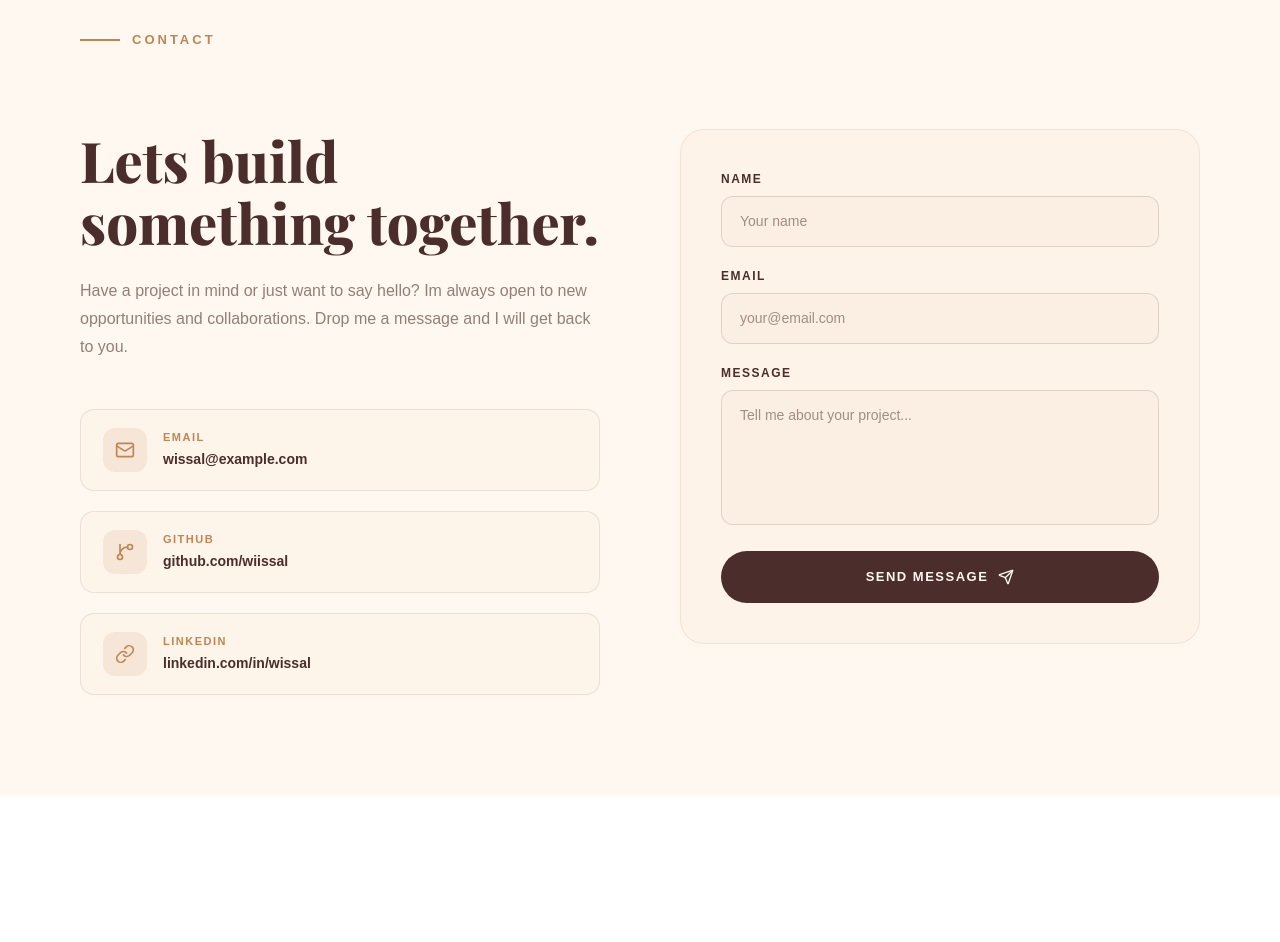
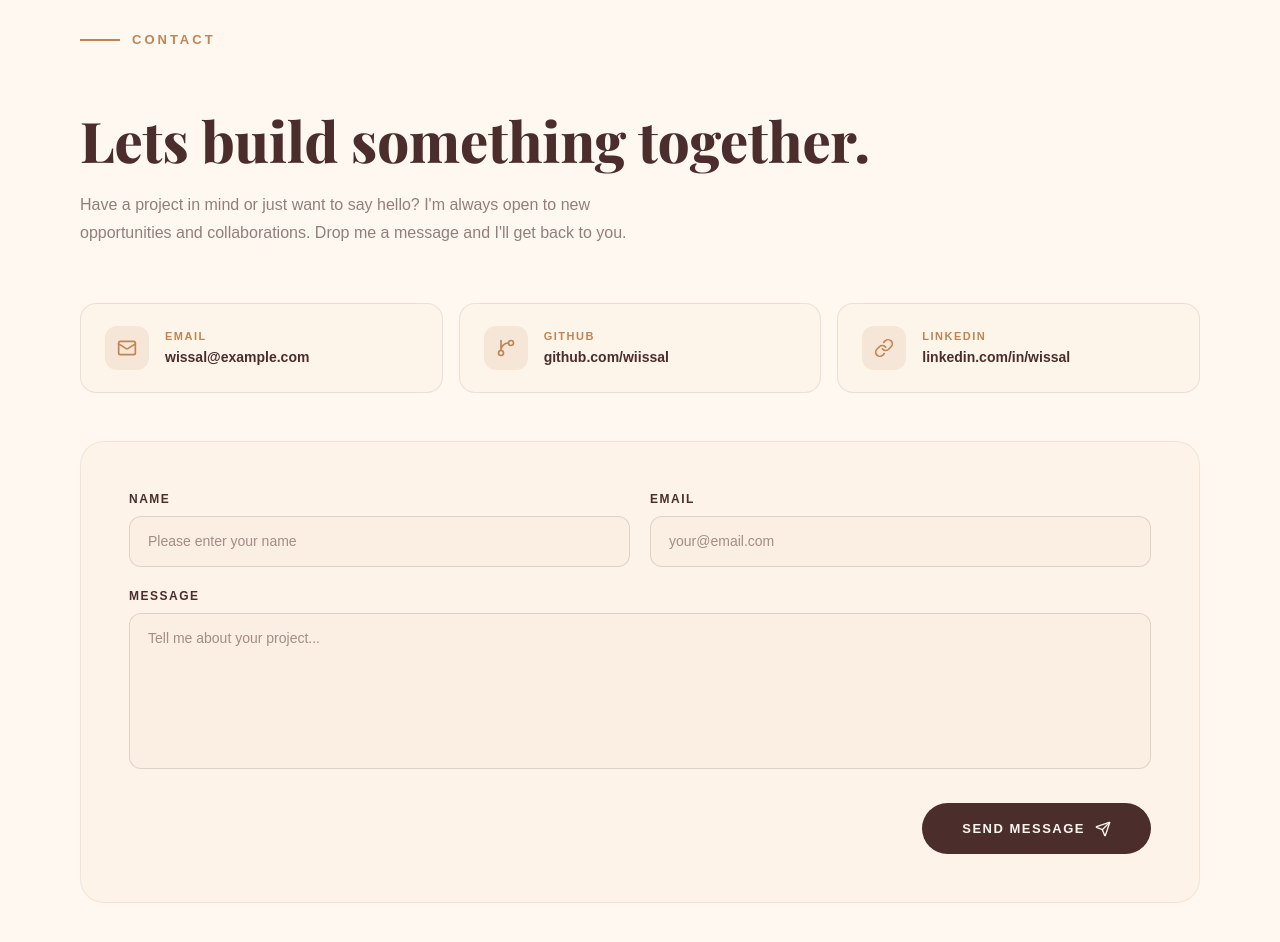
Before and after one commit to wiissal/wiissal-portfolio, a Next.js app: page / in a window 1280 px wide. Shown: the part 6260-7202 px from the top of the page. Before the commit the page ends 7055 px from the top, so only its background shows below. Built offline with nearby package versions, Linux system fonts and the light colour scheme.

Commit message:
feat: redesign layout with side by side cards and full width form

```diff
--- a/src/app/components/Contact.jsx
+++ b/src/app/components/Contact.jsx
@@ -65,34 +65,34 @@ export default function Contact() {
       <div style={{ maxWidth: 1200, margin: "0 auto", padding: "0 40px" }}>
 
         {/* Section label */}
-        <div style={{ display: "flex", alignItems: "center", gap: 12, marginBottom: 80 }}>
+        <div style={{ display: "flex", alignItems: "center", gap: 12, marginBottom: 60 }}>
           <div style={{ width: 40, height: 2, backgroundColor: "#c08552" }} />
           <span style={{ fontSize: 13, fontWeight: 600, letterSpacing: 3, textTransform: "uppercase", color: "#c08552", fontFamily: "sans-serif" }}>
             Contact
           </span>
         </div>
 
-        <div style={{ display: "grid", gridTemplateColumns: "1fr 1fr", gap: 80, alignItems: "start" }}>
-
-          {/* Left */}
-          <div ref={leftRef}>
-            <h2 style={{ fontSize: "clamp(36px, 5vw, 56px)", fontWeight: 800, color: "#4b2e2b", fontFamily: "var(--font-playfair)", margin: "0 0 24px", lineHeight: 1.1 }}>
+        {/* Heading */}
+        <div ref={leftRef} style={{ marginBottom: 56 }}>
+          <h2 style={{ fontSize: "clamp(36px, 5vw, 56px)", fontWeight: 800, color: "#4b2e2b", fontFamily: "var(--font-playfair)", margin: "0 0 20px", lineHeight: 1.1 }}>
             Lets build something together.
           </h2>
-            <p style={{ fontSize: 16, color: "rgba(75,46,43,0.6)", fontFamily: "sans-serif", lineHeight: 1.75, marginBottom: 48 }}>
-              Have a project in mind or just want to say hello? Im always open to new opportunities and collaborations. Drop me a message and I will get back to you.
+          <p style={{ fontSize: 16, color: "rgba(75,46,43,0.6)", fontFamily: "sans-serif", lineHeight: 1.75, maxWidth: 600, margin: 0 }}>
+            Have a project in mind or just want to say hello? I'm always open to new opportunities and collaborations. Drop me a message and I'll get back to you.
           </p>
+        </div>
 
-            <div style={{ display: "flex", flexDirection: "column", gap: 20 }}>
+        {/* Contact cards side by side */}
+        <div ref={rightRef} style={{ display: "grid", gridTemplateColumns: "repeat(3, 1fr)", gap: 16, marginBottom: 48 }}>
           {contacts.map((c, i) => (
             <a
               key={i}
               href={c.href}
               target="_blank"
               rel="noopener noreferrer"
-                  onMouseEnter={(e) => { e.currentTarget.style.borderColor = "rgba(192,133,82,0.5)"; e.currentTarget.style.backgroundColor = "rgba(192,133,82,0.08)"; e.currentTarget.style.transform = "translateX(6px)"; }}
-                  onMouseLeave={(e) => { e.currentTarget.style.borderColor = "rgba(75,46,43,0.1)"; e.currentTarget.style.backgroundColor = "rgba(192,133,82,0.03)"; e.currentTarget.style.transform = "translateX(0)"; }}
-                  style={{ display: "flex", alignItems: "center", gap: 16, padding: "18px 22px", borderRadius: 14, border: "1px solid rgba(75,46,43,0.1)", backgroundColor: "rgba(192,133,82,0.03)", textDecoration: "none", transition: "all 0.3s ease" }}>
+              onMouseEnter={(e) => { e.currentTarget.style.borderColor = "rgba(192,133,82,0.5)"; e.currentTarget.style.backgroundColor = "rgba(192,133,82,0.08)"; e.currentTarget.style.transform = "translateY(-4px)"; }}
+              onMouseLeave={(e) => { e.currentTarget.style.borderColor = "rgba(75,46,43,0.1)"; e.currentTarget.style.backgroundColor = "rgba(192,133,82,0.03)"; e.currentTarget.style.transform = "translateY(0)"; }}
+              style={{ display: "flex", alignItems: "center", gap: 16, padding: "22px 24px", borderRadius: 16, border: "1px solid rgba(75,46,43,0.1)", backgroundColor: "rgba(192,133,82,0.03)", textDecoration: "none", transition: "all 0.3s ease" }}>
               <div style={{ width: 44, height: 44, borderRadius: 12, backgroundColor: "rgba(192,133,82,0.12)", display: "flex", alignItems: "center", justifyContent: "center", flexShrink: 0 }}>
                 <c.icon size={20} color="#c08552" strokeWidth={2} />
               </div>
@@ -103,10 +103,9 @@ export default function Contact() {
             </a>
           ))}
         </div>
-          </div>
 
-          {/* Right — Form */}
-          <div ref={rightRef} style={{ backgroundColor: "rgba(192,133,82,0.04)", borderRadius: 24, border: "1px solid rgba(192,133,82,0.15)", padding: "40px" }}>
+        {/* Full width form */}
+        <div style={{ backgroundColor: "rgba(192,133,82,0.04)", borderRadius: 24, border: "1px solid rgba(192,133,82,0.15)", padding: "48px" }}>
           {sent ? (
             <div style={{ textAlign: "center", padding: "40px 0" }}>
               <div style={{ width: 64, height: 64, borderRadius: "50%", backgroundColor: "rgba(192,133,82,0.15)", display: "flex", alignItems: "center", justifyContent: "center", margin: "0 auto 20px" }}>
@@ -115,19 +114,20 @@ export default function Contact() {
                 </svg>
               </div>
               <h3 style={{ fontSize: 22, fontWeight: 800, color: "#4b2e2b", fontFamily: "var(--font-playfair)", marginBottom: 10 }}>Message sent!</h3>
-                <p style={{ fontSize: 14, color: "rgba(75,46,43,0.6)", fontFamily: "sans-serif" }}>I will get back to you as soon as possible.</p>
+              <p style={{ fontSize: 14, color: "rgba(75,46,43,0.6)", fontFamily: "sans-serif" }}>I'll get back to you as soon as possible.</p>
               <button onClick={() => setSent(false)} style={{ marginTop: 24, padding: "10px 24px", borderRadius: 50, border: "2px solid #4b2e2b", backgroundColor: "transparent", color: "#4b2e2b", fontSize: 12, fontWeight: 700, fontFamily: "sans-serif", letterSpacing: 1.5, textTransform: "uppercase", cursor: "pointer" }}>
                 Send another
               </button>
             </div>
           ) : (
-              <form onSubmit={handleSubmit} style={{ display: "flex", flexDirection: "column", gap: 20 }}>
+            <form onSubmit={handleSubmit}>
+              <div style={{ display: "grid", gridTemplateColumns: "1fr 1fr", gap: 20, marginBottom: 20 }}>
                 <div>
                   <label style={{ fontSize: 12, fontWeight: 700, letterSpacing: 1.5, textTransform: "uppercase", color: "#4b2e2b", fontFamily: "sans-serif", display: "block", marginBottom: 8 }}>Name</label>
                   <input
                     type="text"
                     required
-                    placeholder="Your name"
+                    placeholder="Please enter your name"
                     value={form.name}
                     onChange={(e) => setForm({ ...form, name: e.target.value })}
                     onFocus={(e) => e.target.style.borderColor = "#c08552"}
@@ -146,24 +146,26 @@ export default function Contact() {
                     onBlur={(e) => e.target.style.borderColor = "rgba(75,46,43,0.15)"}
                     style={inputStyle} />
                 </div>
-                <div>
+              </div>
+              <div style={{ marginBottom: 28 }}>
                 <label style={{ fontSize: 12, fontWeight: 700, letterSpacing: 1.5, textTransform: "uppercase", color: "#4b2e2b", fontFamily: "sans-serif", display: "block", marginBottom: 8 }}>Message</label>
                 <textarea
                   required
                   placeholder="Tell me about your project..."
-                    rows={5}
+                  rows={6}
                   value={form.message}
                   onChange={(e) => setForm({ ...form, message: e.target.value })}
                   onFocus={(e) => e.target.style.borderColor = "#c08552"}
                   onBlur={(e) => e.target.style.borderColor = "rgba(75,46,43,0.15)"}
                   style={{ ...inputStyle, resize: "none" }} />
               </div>
+              <div style={{ display: "flex", justifyContent: "flex-end" }}>
                 <button
                   type="submit"
                   disabled={sending}
-                  style={{ display: "flex", alignItems: "center", justifyContent: "center", gap: 10, padding: "16px 32px", borderRadius: 50, border: "none", backgroundColor: sending ? "rgba(75,46,43,0.4)" : "#4b2e2b", color: "#fff8f0", fontSize: 13, fontWeight: 700, fontFamily: "sans-serif", letterSpacing: 1.5, textTransform: "uppercase", cursor: sending ? "not-allowed" : "pointer", transition: "all 0.3s ease" }}
                   onMouseEnter={(e) => { if (!sending) e.currentTarget.style.backgroundColor = "#c08552"; }}
-                  onMouseLeave={(e) => { if (!sending) e.currentTarget.style.backgroundColor = "#4b2e2b"; }}>
+                  onMouseLeave={(e) => { if (!sending) e.currentTarget.style.backgroundColor = "#4b2e2b"; }}
+                  style={{ display: "flex", alignItems: "center", gap: 10, padding: "16px 40px", borderRadius: 50, border: "none", backgroundColor: sending ? "rgba(75,46,43,0.4)" : "#4b2e2b", color: "#fff8f0", fontSize: 13, fontWeight: 700, fontFamily: "sans-serif", letterSpacing: 1.5, textTransform: "uppercase", cursor: sending ? "not-allowed" : "pointer", transition: "all 0.3s ease" }}>
                   {sending ? "Sending..." : (
                     <>
                       Send Message
@@ -171,12 +173,12 @@ export default function Contact() {
                     </>
                   )}
                 </button>
+              </div>
             </form>
           )}
         </div>
 
       </div>
-      </div>
     </section>
-  );
-}
+
+  )};
```
Lines whose indentation alone changed are shown as unchanged.
